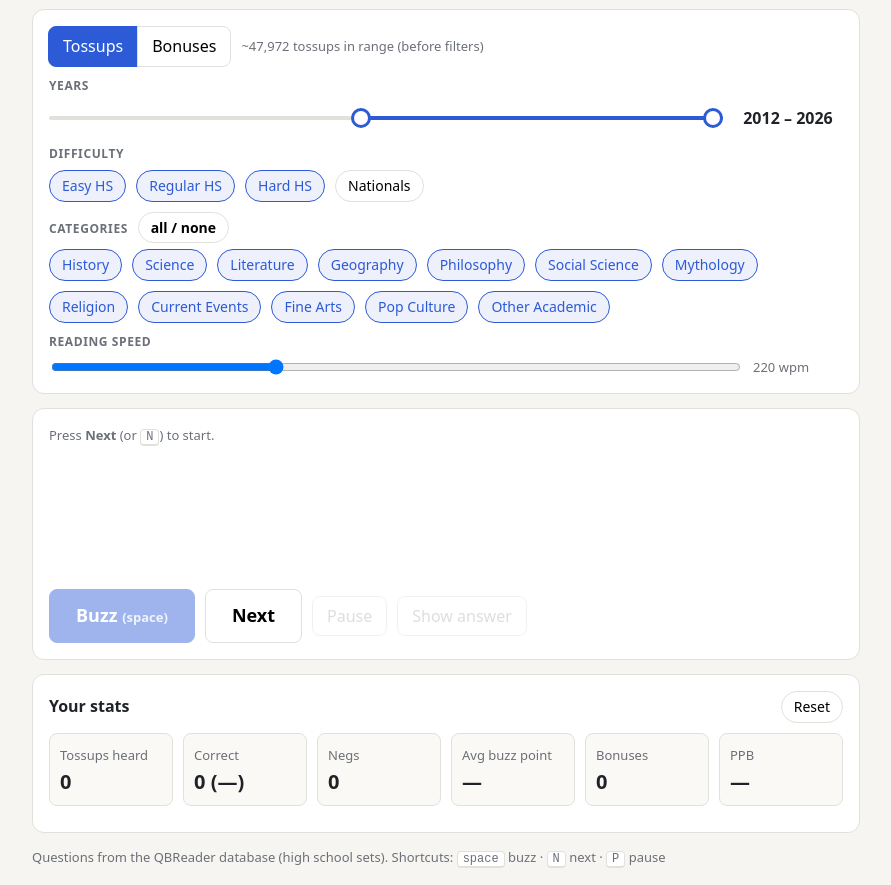
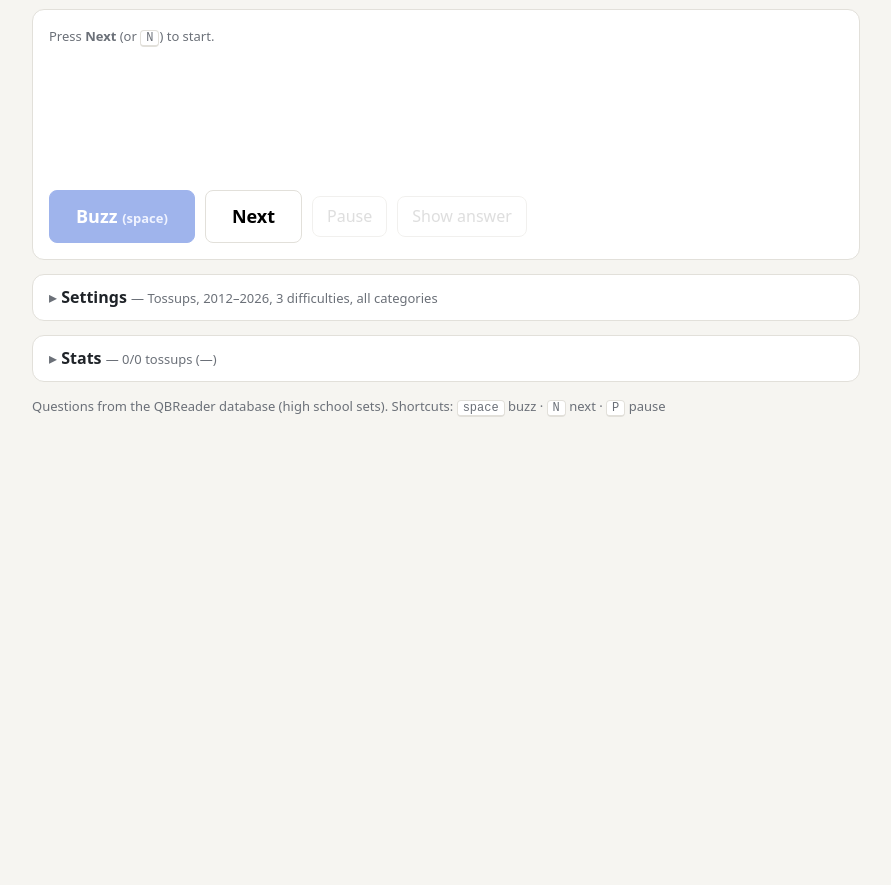
Before and after one commit to The-DVRK/quizbowl-practice, a plain HTML site: page index.html in a window 1280 px wide. Shown: the part 50-935 px from the top of the page, without its empty margins (194-1085 px from the left). After the commit the page ends 800 px from the top, so only its background shows below. Drawn offline with Linux system fonts and the light colour scheme.

Commit message:
Question area first; collapsible settings and compact stats
Co-Authored-By: Claude Opus 5.5 <noreply@anthropic.com>
Claude-Session: https://claude.ai/code/session_01EzZbrZAuosvLkN5ZE62Svg

```diff
--- a/index.html
+++ b/index.html
@@ -43,30 +43,16 @@ input[type=text]{font:inherit;padding:9px 12px;border:1px solid var(--line);bord
 .part{margin-top:12px;padding-top:10px;border-top:1px dashed var(--line)}
 .hide{display:none}
 kbd{border:1px solid var(--line);border-bottom-width:2px;border-radius:4px;padding:0 5px;font-size:12px;background:#fff}
+summary{cursor:pointer;list-style:none}summary::-webkit-details-marker{display:none}
+summary::before{content:'▸ ';color:var(--mute)}details[open]>summary::before{content:'▾ '}
+details.card{padding:10px 16px}
+.stats{grid-template-columns:repeat(auto-fit,minmax(95px,1fr));gap:6px}.stat{padding:4px 8px}.stat b{font-size:15px}
+#q{font-size:19px}
 </style>
 </head>
 <body>
 <div class="wrap">
   <h1>Quizbowl Practice</h1>
-
-  <div class="card" id="settings">
-    <div class="row">
-      <div class="seg" id="mode"><button data-m="t" class="on">Tossups</button><button data-m="b">Bonuses</button></div>
-      <span class="small" id="pool"></span>
-    </div>
-    <div class="lbl">Years</div>
-    <div class="row">
-      <div class="dual"><div class="track"></div><div class="fill" id="fill"></div>
-        <input type="range" id="lo"><input type="range" id="hi"></div>
-      <div class="yrs" id="yrs"></div>
-    </div>
-    <div class="lbl">Difficulty</div>
-    <div class="row" id="diffs"></div>
-    <div class="lbl">Categories <button class="chip" id="allcats" style="margin-left:6px">all / none</button></div>
-    <div class="row" id="cats"></div>
-    <div class="lbl">Reading speed</div>
-    <div class="row"><input type="range" id="speed" min="40" max="600" step="10" style="flex:1"><span id="speedv" class="small" style="min-width:90px"></span></div>
-  </div>
 
   <div class="card">
     <div class="meta" id="meta">Press <b>Next</b> (or <kbd>N</kbd>) to start.</div>
@@ -85,11 +71,29 @@ kbd{border:1px solid var(--line);border-bottom-width:2px;border-radius:4px;paddi
     <div id="result"></div>
   </div>
 
-  <div class="card">
-    <div class="row" style="justify-content:space-between"><b>Your stats</b><button id="reset" class="chip">Reset</button></div>
+  <details class="card" id="settings"><summary><b>Settings</b> <span class="small" id="sumtxt"></span></summary>
+    <div class="row">
+      <div class="seg" id="mode"><button data-m="t" class="on">Tossups</button><button data-m="b">Bonuses</button></div>
+      <span class="small" id="pool"></span>
+    </div>
+    <div class="lbl">Years</div>
+    <div class="row">
+      <div class="dual"><div class="track"></div><div class="fill" id="fill"></div>
+        <input type="range" id="lo"><input type="range" id="hi"></div>
+      <div class="yrs" id="yrs"></div>
+    </div>
+    <div class="lbl">Difficulty</div>
+    <div class="row" id="diffs"></div>
+    <div class="lbl">Categories <button class="chip" id="allcats" style="margin-left:6px">all / none</button></div>
+    <div class="row" id="cats"></div>
+    <div class="lbl">Reading speed</div>
+    <div class="row"><input type="range" id="speed" min="40" max="600" step="10" style="flex:1"><span id="speedv" class="small" style="min-width:90px"></span></div>
+  </details>
+  <details class="card" id="statbox"><summary><b>Stats</b> <span class="small" id="statline"></span></summary>
     <div class="stats" id="stats" style="margin-top:10px"></div>
-    <div id="catstats" class="small" style="margin-top:10px"></div>
-  </div>
+    <div id="catstats" class="small" style="margin-top:8px"></div>
+    <div style="margin-top:8px"><button id="reset" class="chip">Reset stats</button></div>
+  </details>
   <div class="small">Questions from the QBReader database (high school sets). Shortcuts: <kbd>space</kbd> buzz · <kbd>N</kbd> next · <kbd>P</kbd> pause</div>
 </div>
 
@@ -127,6 +131,7 @@ function save(){
   document.querySelectorAll('#mode button').forEach(b=>b.classList.toggle('on',b.dataset.m===S.mode));
   $('speedv').textContent=S.speed+' wpm';
   const k=S.mode==='t'?0:1;let n=0;for(const y of IDX.years)if(y>=S.lo&&y<=S.hi)n+=IDX.counts[y][k];
+  $('sumtxt').textContent=` — ${S.mode==='t'?'Tossups':'Bonuses'}, ${S.lo===S.hi?S.lo:S.lo+'–'+S.hi}, ${S.diffs.length} difficulties, ${S.cats.length===IDX.cats.length?'all categories':S.cats.length+' categories'}`;
   $('pool').textContent=`~${n.toLocaleString()} ${S.mode==='t'?'tossups':'bonuses'} in range (before filters)`;
 }
 async function load(y){const key=S.mode+y;if(!cache[key]){$('meta').textContent='Loading '+y+'…';cache[key]=await (await fetch(`data/${S.mode}${y}.json`)).json()}return cache[key]}
@@ -246,6 +251,7 @@ function esc(s){return s.replace(/[&<>"]/g,c=>({'&':'&amp;','<':'&lt;','>':'&gt;
 function renderStats(){
   const pct=(a,b)=>b?Math.round(a/b*100)+'%':'—';
   $('stats').innerHTML=[['Tossups heard',ST.tu],['Correct',`${ST.tuR} (${pct(ST.tuR,ST.tu)})`],['Negs',ST.neg],['Avg buzz point',ST.tuR?Math.round(ST.bpSum/ST.tuR*100)+'% in':'—'],['Bonuses',ST.bo],['PPB',ST.bo?(ST.boPts/ST.bo).toFixed(1):'—']].map(([a,b])=>`<div class="stat"><span class="small">${a}</span><b>${b}</b></div>`).join('');
+  $('statline').textContent=` — ${ST.tuR}/${ST.tu} tossups (${pct(ST.tuR,ST.tu)})${ST.bo?', '+(ST.boPts/ST.bo).toFixed(1)+' PPB':''}`;
   $('catstats').innerHTML=Object.entries(ST.cat).sort((a,b)=>b[1][0]-a[1][0]).map(([c,[n,r]])=>`${c}: ${r}/${n} (${pct(r,n)})`).join(' · ');
 }
 $('next').onclick=next;$('buzz').onclick=buzz;$('submit').onclick=submit;$('reveal').onclick=reveal;
```
